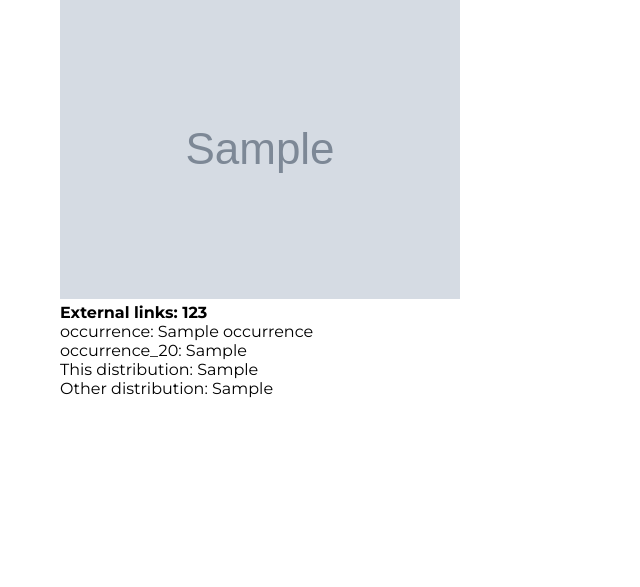
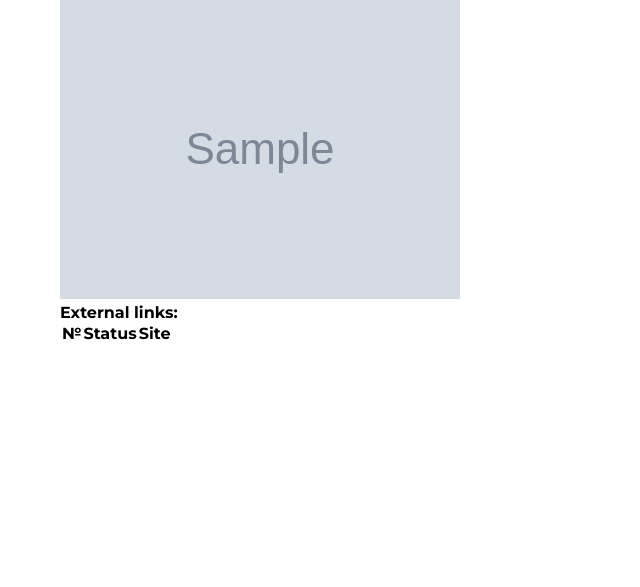
Before and after one commit to USB-am/QualifyingWork, a Django app: template templates/analysis/information.html in a window 1280 px wide. Shown: the part 170-757 px from the top of the page, without its empty margins (0-640 px from the left). Run offline with Django 3.2, Linux system fonts and the light colour scheme; the template is opened without the code that fills it: most values are stand-ins (such as "Sample title", 1, 10 or a date in 2020); grey boxes marked "Sample" are stand-in pictures; lists and menus that the app fills with data are empty; some libraries are stand-ins or nearby versions.

Commit message:
Update analysis information template

```diff
--- a/templates/analysis/information.html
+++ b/templates/analysis/information.html
@@ -29,17 +29,31 @@
 			<div class="google-analytics__wrapper">
 				<h4>
 					External links:
+					<table>
+						<tr>
+							<th>№</th>
+							<th>Status</th>
+							<th>Site</th>
+						</tr>
+						<tr>
+
+						</tr>
+					</table>
+					<!--
 					<span class="google-analytics__value">
-						123
+						{{ data.url }}
 					</span>
+					-->
 				</h4>
 			</div>
 		</div>
+		<!--
 		<div class="text-analyzer container">
 			<p>occurrence: {{ data.text.occurrence }}</p>
 			<p>occurrence_20: {{ data.text.occurrence_20 }}</p>
 			<p>This distribution: {{ data.text.this_dist }}</p>
 			<p>Other distribution: {{ data.text.other_dist }}</p>
 		</div>
+		-->
 	</div>
 {% endblock %}
```
